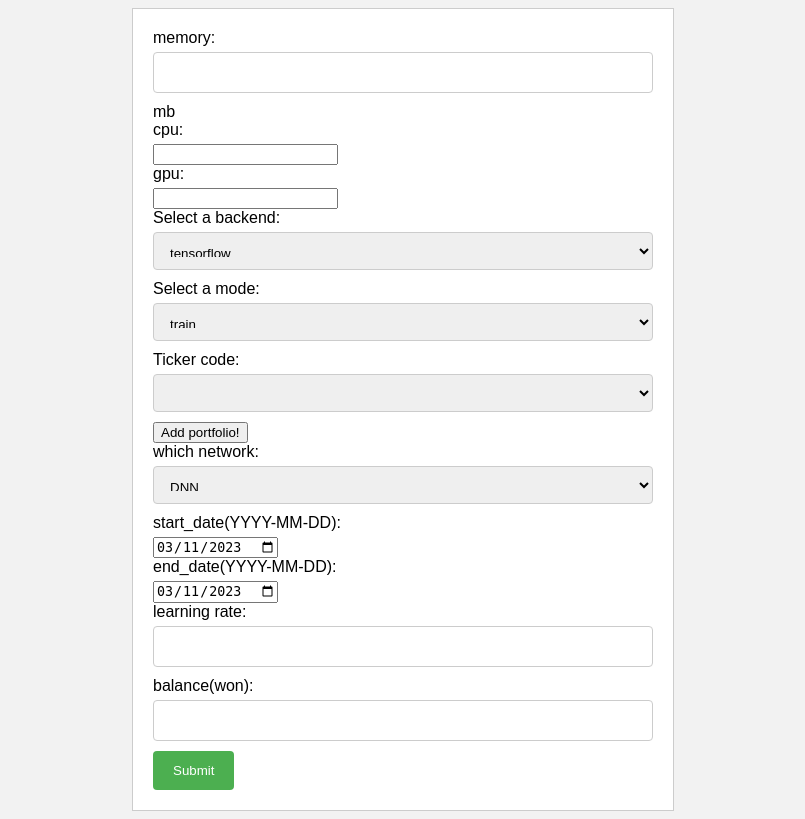
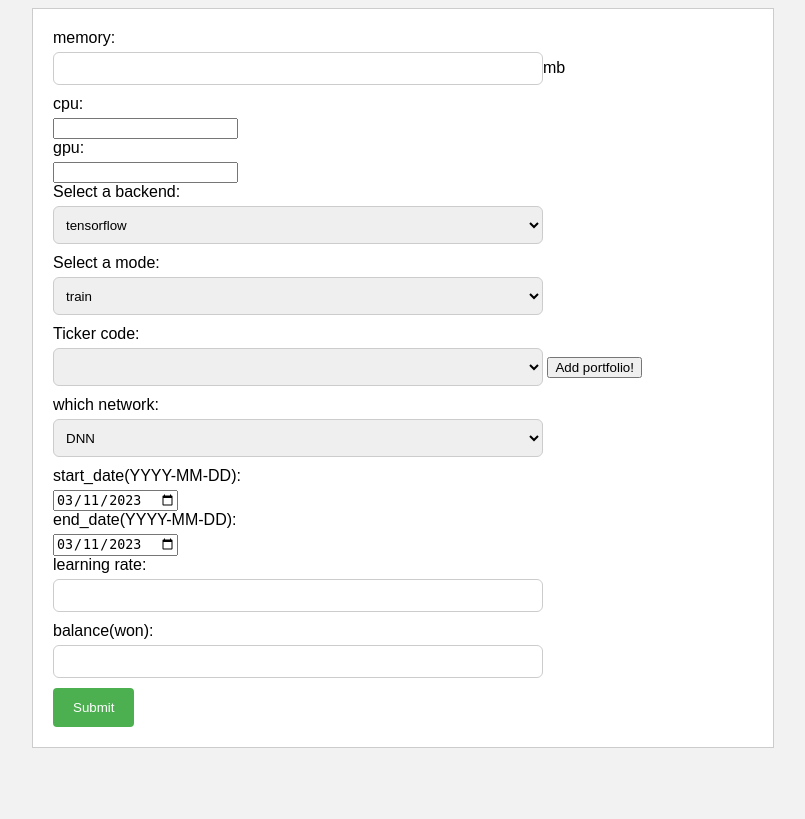
Before and after one commit to IHateChem/trader_test, a Django app: page /param/ in a window 1280 px wide. Shown: the whole page, without its empty margins (237-1042 px from the left). After the commit the page ends 748 px from the top, so only its background shows below. Run offline with Django 4.2, Linux system fonts and the light colour scheme; data that the repository does not hold is empty.

Commit message:
modify main page style

```diff
--- a/static/css/main.css
+++ b/static/css/main.css
@@ -4,7 +4,7 @@ body {
 }
 
 form {
-  max-width: 500px;
+  max-width: 700px;
   margin: 0 auto;
   padding: 20px;
   border: 1px solid #ccc;
@@ -17,10 +17,10 @@ label {
 }
 
 input[type="number"], select {
-  width: 100%;
-  padding: 12px;
+  width: 70%;
+  padding: 8px;
   border: 1px solid #ccc;
-  border-radius: 4px;
+  border-radius: 6px;
   box-sizing: border-box;
   margin-bottom: 10px;
 }
```
